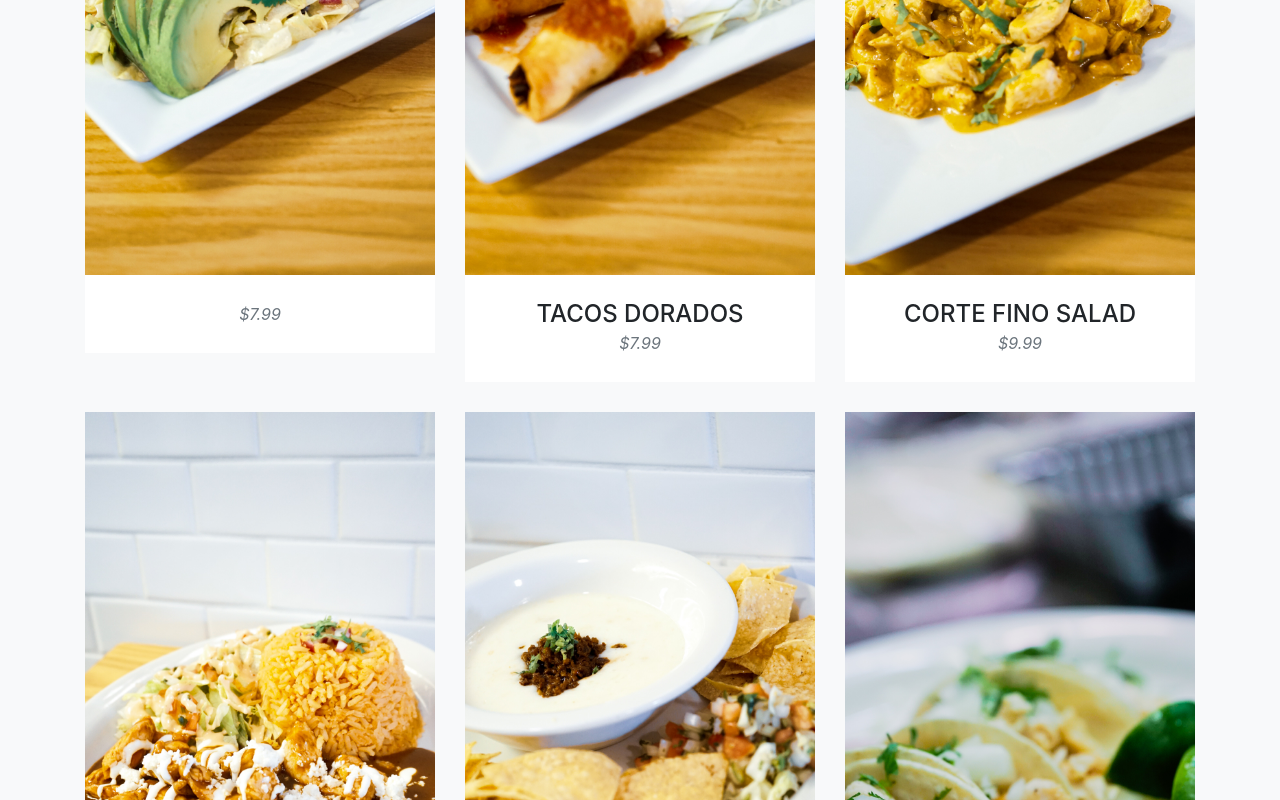
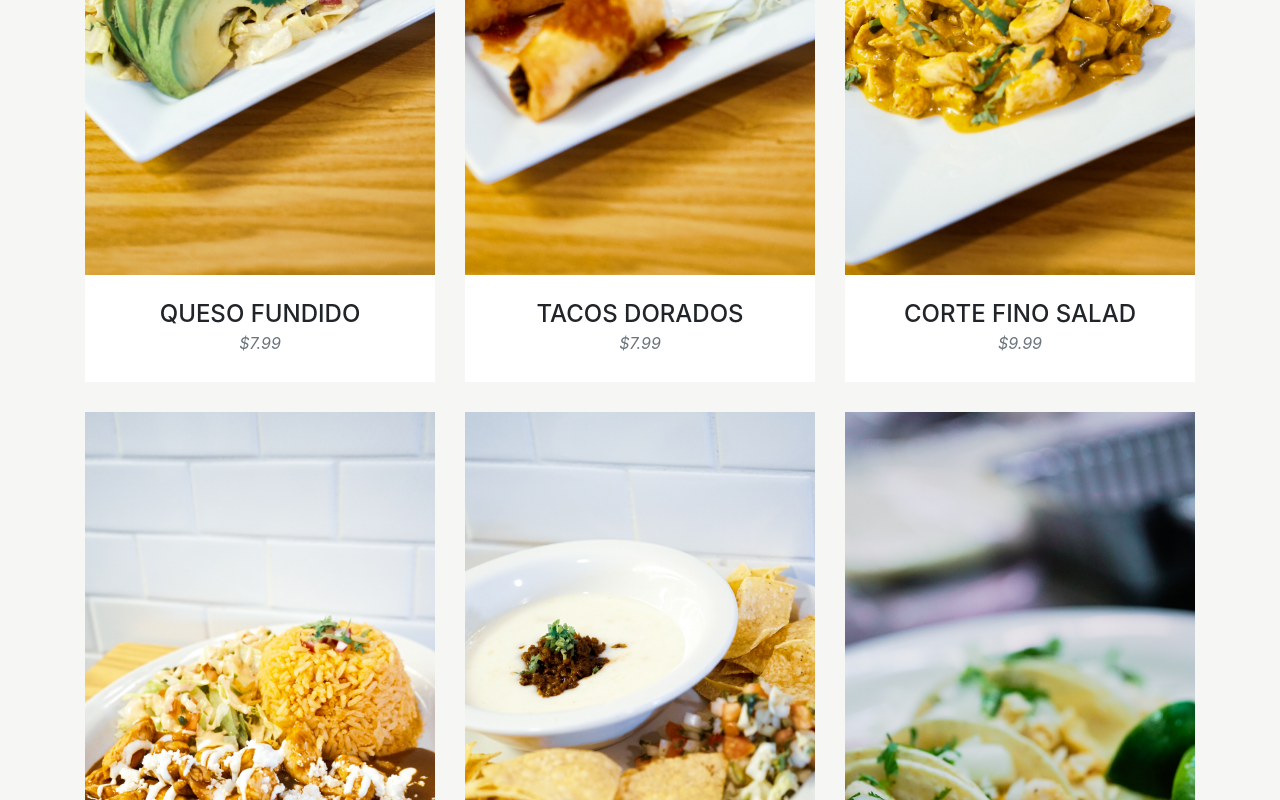
Before and after one commit to wehelie/cortefino, a website with bundled scripts: page index.html in a window 1280 px wide. Shown: the part 1154-1954 px from the top of the page. Built offline with nearby package versions, Linux system fonts and the light colour scheme; a web font is replaced by a local one.

Commit message:
appending json file

```diff
--- a/index.html
+++ b/index.html
@@ -129,7 +129,7 @@
               <img class="img-fluid" src="img/portfolio/01-thumbnail.jpg" alt="">
             </a>
             <div class="portfolio-caption">
-              <h4 class="title"></h4>
+              <h4 class="title1"></h4>
               <p class="text-muted">$7.99</p>
             </div>
           </div>
--- a/js/agency.js
+++ b/js/agency.js
@@ -48,9 +48,17 @@
   })
 
 
-  var menu = $.get('js/menu.json', (menuitems) => {
-    console.log(menuitems.price);
-    $('.title').text(menuitems)
+  var menu = $.get('js/menu.json', (menu) => {
+    for (var i in menu) {
+      console.log(menu[i][0].title);
+    };
+
+    $('.title1').text(menu[i][0].title);
+    $('.title2').text(menu[i][1].title);
+    $('.title3').text(menu[i][2].title);
+    $('.title4').text(menu[i][3].title);
+    $('.title5').text(menu[i][4].title);
+    $('.title6').text(menu[i][5].title);
   })
 
 })(jQuery); // End of use strict
--- a/js/menu.json
+++ b/js/menu.json
@@ -1,30 +1,35 @@
 {
+    "menu": [{
+            "title": "QUESO FUNDIDO",
+            "price": 7.99,
+            "desc": "Mexican-style cheese dip topped with beef chorizo and Pico de Gallo."
+        },
         {
-        "name": "QUESO FUNDIDO",
-        "price": 7.99,
-        "desc": "Mexican-style cheese dip topped with beef chorizo and Pico de Gallo"
-    },
-
-   {
-        "name":  "TACOS DORADOS",
+            "title": "TACOS DORADOS",
             "price": 7.99,
             "desc": "Crispy tacos filled with shredded chicken or beef. Topped with red sauce, sour cream and guacamole."
         },
         {
-        "name": "CORTE FINO SALAD",
+            "title": "CORTE FINO SALAD",
             "price": 9.99,
             "desc": "Iceberg lettuce with chipotle-ranch dressing, topped with grilled-chicken, black beans, Pico de Gallo and garnished with crispy corn tortilla chips"
         },
 
         {
-       "name":  "POLLO EN MOLE",
+            "title": "POLLO EN MOLE",
             "price": 13.99,
             "desc": "Three corn tortillas rolled and filled with your choice of meat (Tilapia, Shredded Chicken, Grilled Chicken, Tinga de Pollo or Shredded Beef), topped with cheese and onion. Served with rice and salad."
         },
 
         {
-        "name":"POLLO EN CREMA DE CHIPOTLE",
+            "title": "POLLO EN CREMA DE CHIPOTLE",
             "price": 13.50,
             "desc": "Chicken breast and onion in a creamy chipotle sauce, served with rice and salad."
+        },
+        {
+            "title": "Grill Chicken Tacos",
+            "price": 88,
+            "desc": "I don't know the description"
         }
+    ]
 }
```
Also changed, not shown: vendor/bootstrap/css/bootstrap.min.css. Lines whose indentation alone changed are shown as unchanged.
